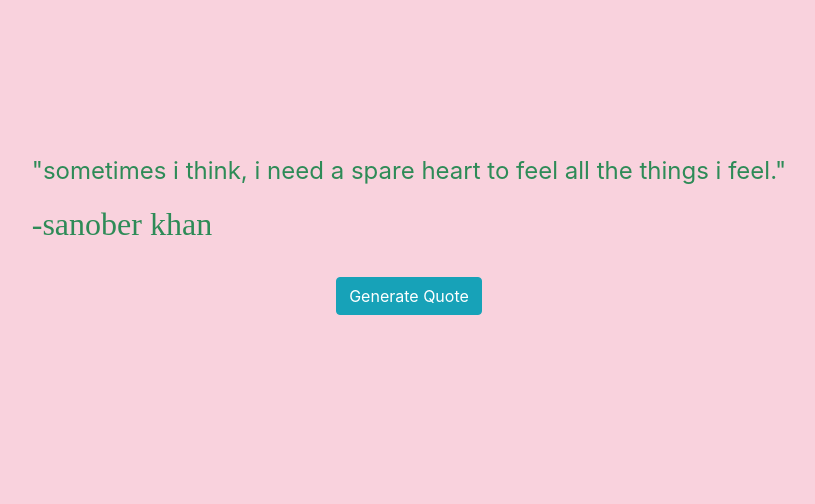
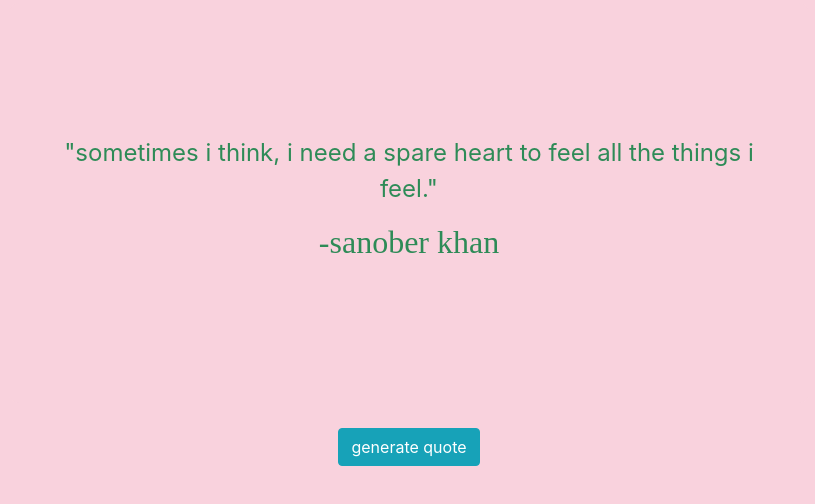
Before and after one commit to ridwanmuse/quotes, a plain HTML site: page index.html in a window 1280 px wide. Shown: the part 166-670 px from the top of the page, without its empty margins (231-1046 px from the left). Drawn offline with nearby package versions, Linux system fonts and the light colour scheme.

Commit message:
“done”

```diff
--- a/index.html
+++ b/index.html
@@ -7,7 +7,7 @@
   <link rel="stylesheet" href="https://stackpath.bootstrapcdn.com/bootstrap/4.5.2/css/bootstrap.min.css">
   <link rel="shortcut icon" type="image/png" href="quote.png" />
   <link rel="stylesheet" href="style.css">
-  <title>Quote Generator</title>
+  <title>quote generator</title>
 </head>
 
 <body>
@@ -19,7 +19,7 @@
         <h3 id="author"></h3>
       </div>
       <div class="quote-btn">
-        <button class="btn btn-info" id="generate">Generate Quote</button>
+        <button class="btn btn-info" id="generate">generate quote</button>
       </div>
     </div>
   </main>
--- a/script.js
+++ b/script.js
@@ -5,12 +5,15 @@ const quotes = {
     "- paulo coelho": '"one day you will wake up and there won’t be any more time to do the things you’ve always wanted. Do it now."',
     "-umar ibn al khattab":'"do not let your love for someone be obsessive and do not let your hatred for someone be destructive." ',
     "- nigel cole": '"i think your 20s are the hardest part of life. I mean, everyone goes on about how hard it is to be a teenager, but actually I think it’s tougher to be in your 20s because you’re expected to be a grownup and expected to earn your own living and be successful and I think you feel like a kid still."',
-    "- mieko kawakami,from 'heaven'":'"i knew that it was cruel to be optimistic, but, in my solitude, i couldnt resist the urge and spent entire days basking in idiotic fantsies, sometimes verging on prayer."',
+    "- mieko kawakami, from 'heaven'":'"i knew that it was cruel to be optimistic, but, in my solitude, i couldnt resist the urge and spent entire days basking in idiotic fantsies, sometimes verging on prayer."',
     "- quran [55:60]":'"is there any reward for goodness except goodness?"',
     "- susan sontag":'"i must change my life so that i can live it, not wait for it."',
     "-charles bukowski":'"we dont even ask for happiness, just a little less pain."',
     "- mahmoud darwish":'"one the train we swapped seats, you wanted the window and i wanted to look at you."',
-    "- juansen dizon": 'she agreed to love herself deeply. she was finally the sun of her own life."'
+    "- juansen dizon": '"she agreed to love herself deeply. she was finally the sun of her own life."',
+    "-prophet muhammad (peace & blessings be upon him, his family, companions and wives)":'"happy are those who find fault with themselves instead of finding fault with others."',
+    "-muhammad ali":'"silence is golden when you cant think of a good anwser."'
+
   };
 
 
--- a/style.css
+++ b/style.css
@@ -16,8 +16,19 @@ body {
 }
 
 .inner-quotes-container {
-  display:grid;
-}
+    display: flex;
+    justify-content: center;
+    align-items: center;
+    flex-direction: column;
+    width: 800px;
+    text-align: center;
+    min-height: 400px;
+    padding: 0 25px;
+    color: gray;
+    border-radius: 10px;
+    border: whitesmoke;
+    background-color: #F9D2DD;
+  }
 
 .inner-quotes-container p {
   font-size: 1.5rem;
```
